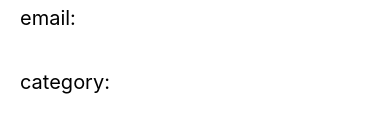
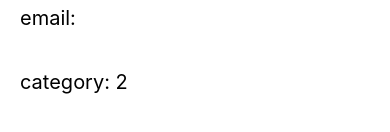
Before and after one commit to blackstone86/rn-donewithit, a React Native app: screen / in a window 390 px wide. Shown: the part 176-308 px from the top of the page. Built offline with nearby package versions, Linux system fonts and the light colour scheme.

Commit message:
feat: 🎸 [Picker.tsx]

```diff
--- a/demos/Picker.tsx
+++ b/demos/Picker.tsx
@@ -34,7 +34,7 @@ export default function App() {
     []
   )
   const [email, setEmail] = useState<string>('')
-  const [category, setCategory] = useState<number>()
+  const [category, setCategory] = useState<number>(2)
   const handleTextInputChange = useCallback((value) => {
     setEmail(value)
   }, [])
@@ -49,7 +49,7 @@ export default function App() {
         iconName="apps"
         placeholder="Category"
         options={categorys}
-        selectedItem={1}
+        selectedItem={category}
         onChange={handlePickerChange}
       />
       <AppTextInput
```
